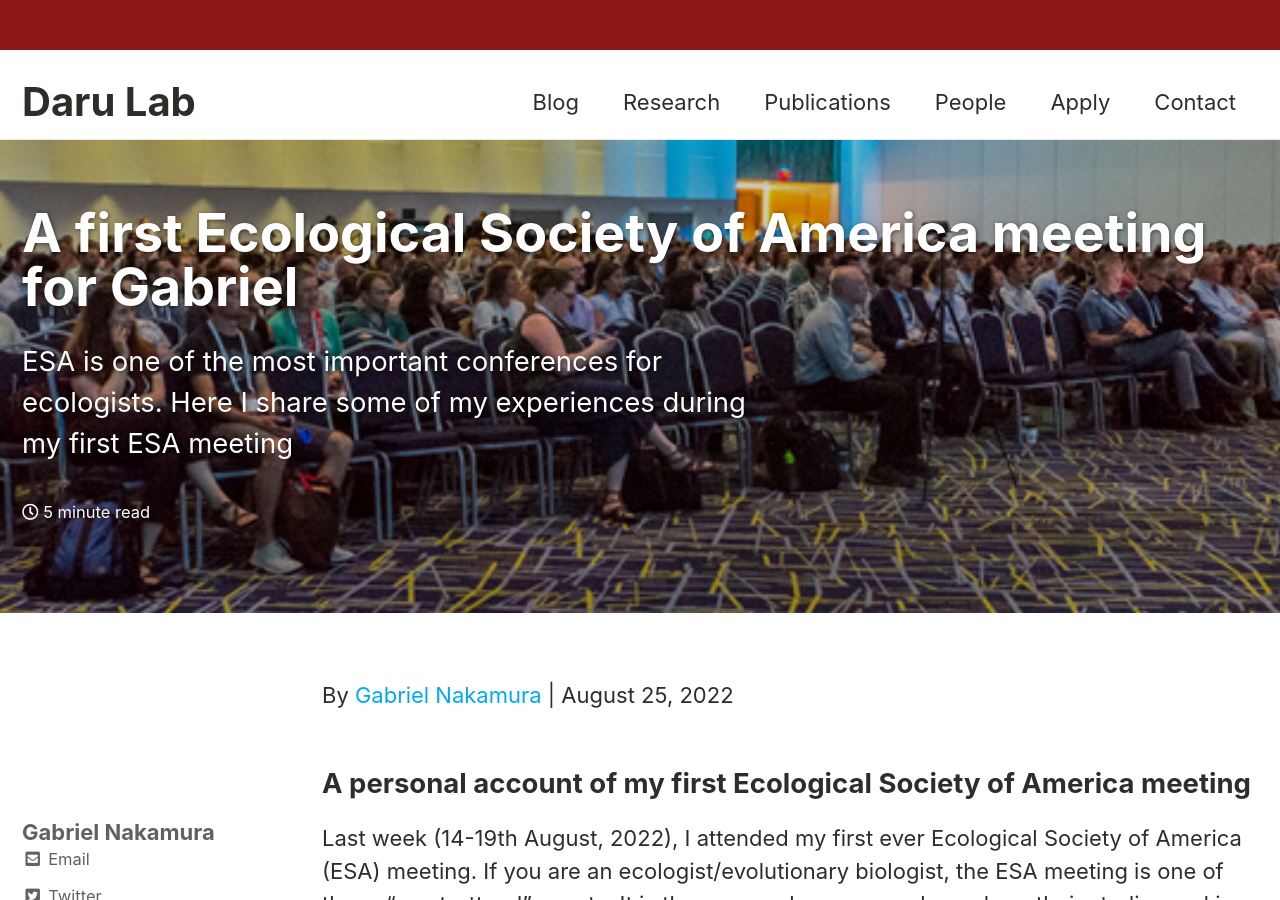
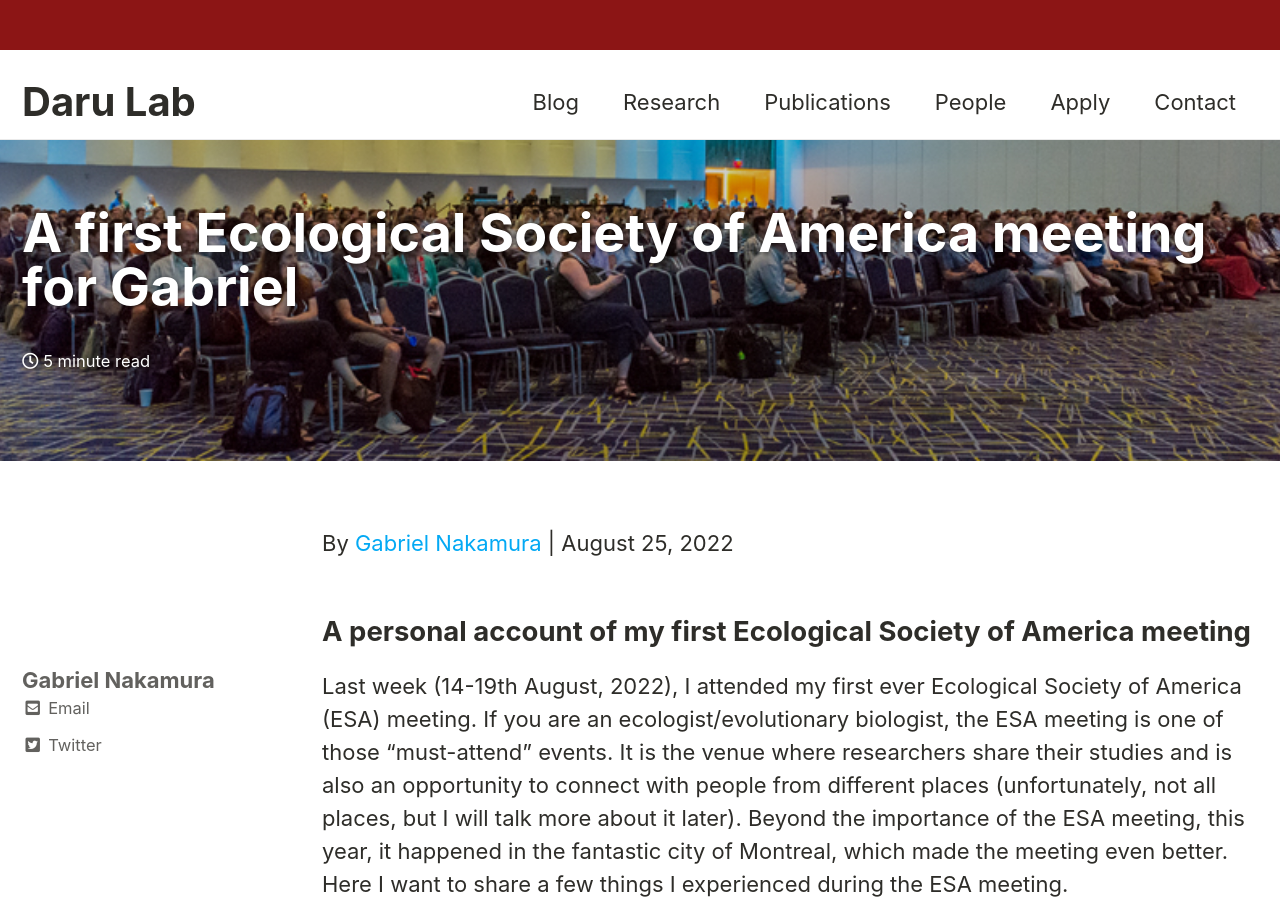
Before and after one commit to darunabas/darulab.github.io, a Jekyll site: the page built from _posts/2022-08-25-First-ESA-Gabriel-Nakamura.html, in a window 1280 px wide and 900 px high. Built offline with Jekyll 4.4.1, drawn with Linux system fonts in a browser that asks for light colours; cached includes are drawn as plain includes; some of the changed text lies outside the part shown.

Commit message:
updated site

```diff
--- a/_posts/2022-08-25-First-ESA-Gabriel-Nakamura.html
+++ b/_posts/2022-08-25-First-ESA-Gabriel-Nakamura.html
@@ -9,7 +9,7 @@
 author: gabriel_nakamura
 status: publish
 classes: wide
-excerpt: "ESA is one of the most important conferences for ecologists. Here I share some of my experiences during my first ESA meeting"
+excerpt: ""
 excerpt_separator: <!--more-->
 share: true
 header:
```
